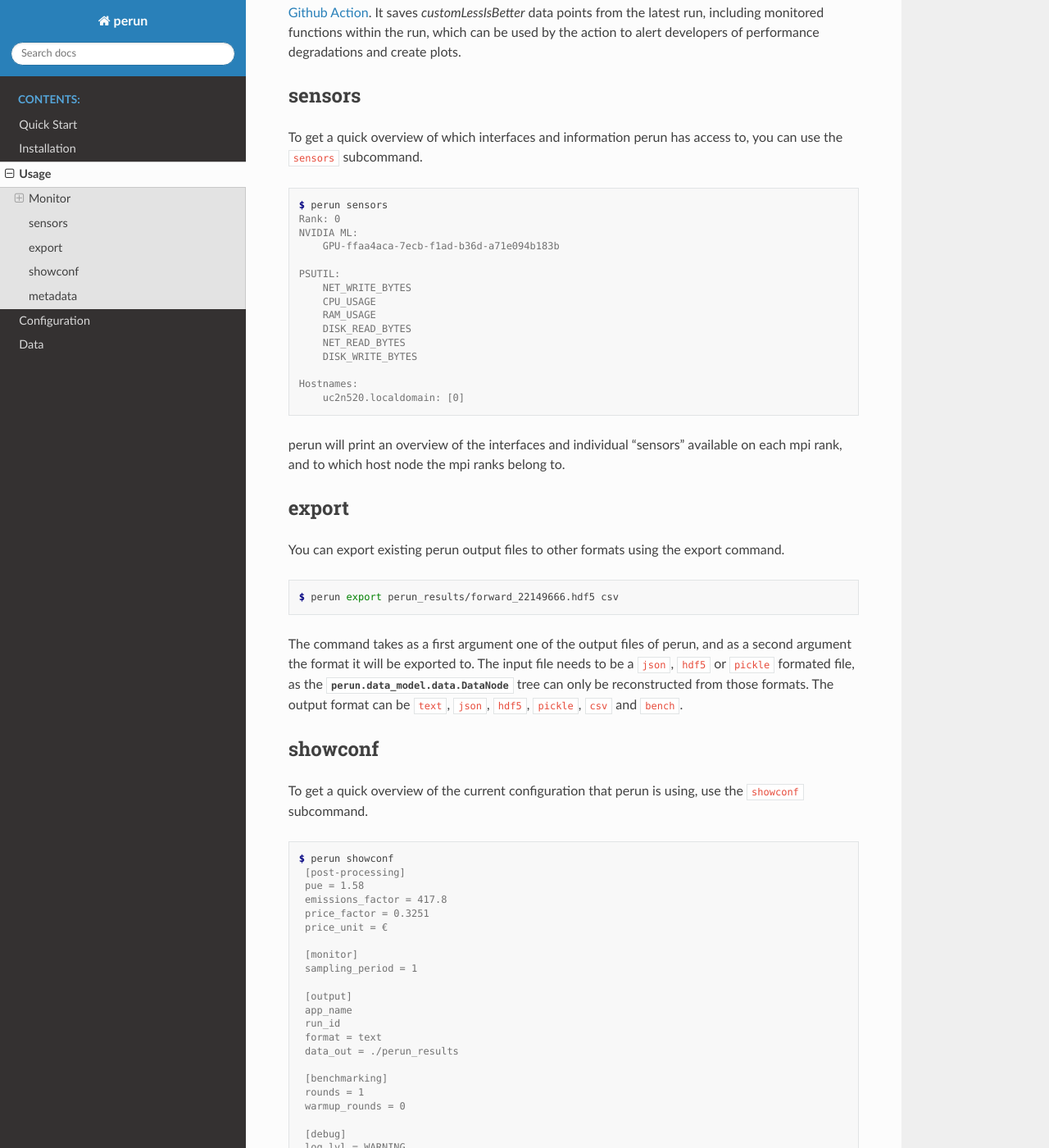
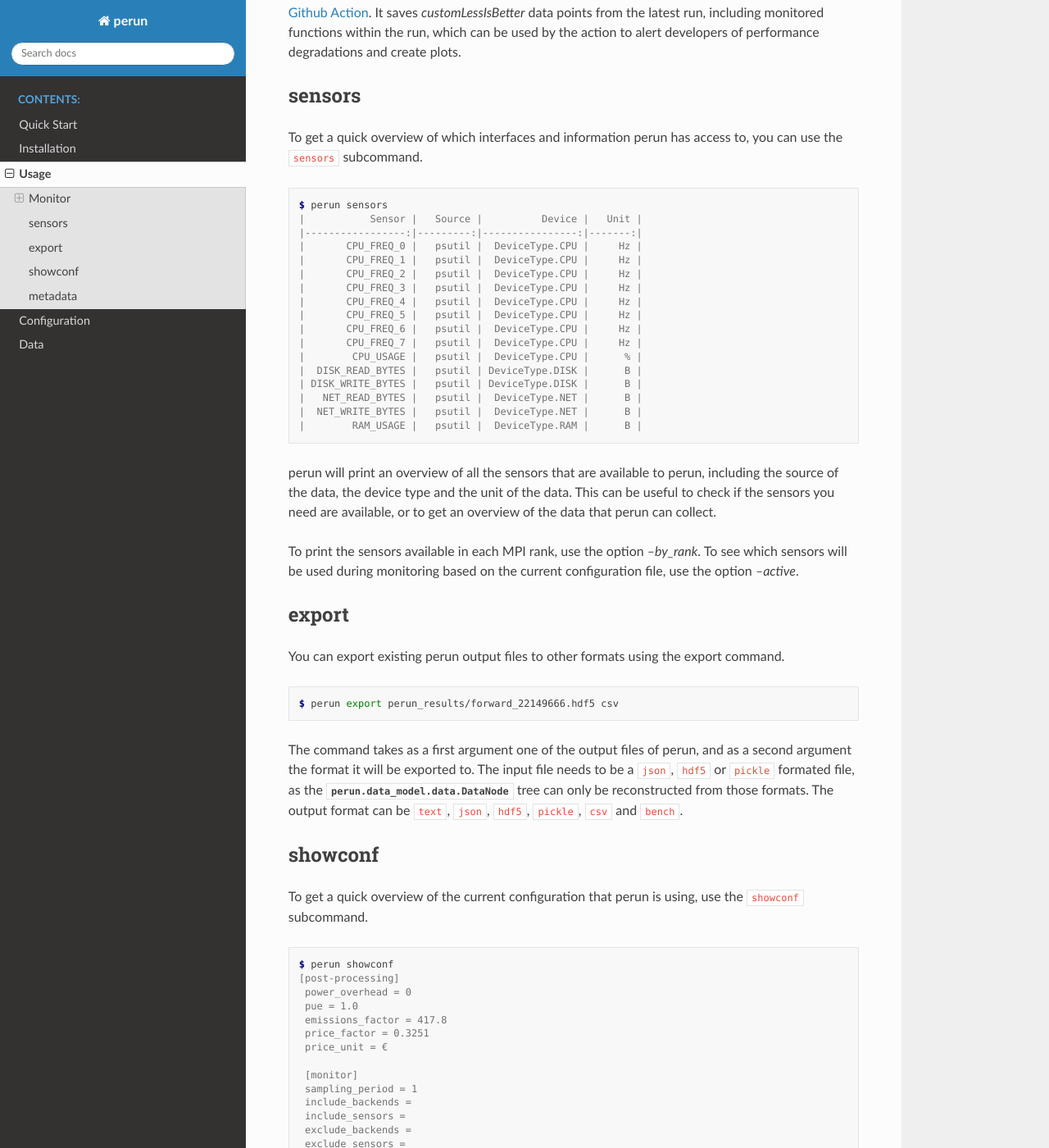
Before and after one commit to Helmholtz-AI-Energy/perun, a Sphinx documentation site: the page built from docs/usage.rst, in a window 1280 px wide and 1400 px high, scrolled down 3787 px. Shown: the whole window at 82% size. Built offline with Sphinx 7.4.7 and the Read the Docs theme 2.0.0, drawn with Linux system fonts in a browser that asks for light colours; some of the changed text lies outside the part shown.

Commit message:
docs: updated docs

```diff
--- a/docs/configuration.rst
+++ b/docs/configuration.rst
@@ -20,7 +20,10 @@
     "post-processing", "price_factor", 0.3251, "Power to Currency conversion factor (Currency/kWh). Calculated for each run. Source : https://www.stromauskunft.de/strompreise/"
     "post-processing", "price_unit", €, "Currency Icon"
     "monitor", "sampling_period", 1, "Seconds between measurements"
-    "monitor", "sensors", "", "List of sensors to monitor. If **None**, all available sensors will be monitored."
+    "monitor", "include_backends", "", "Space separated list of backends to include during monitoring. If empty, all backends will be included. Cannot be used together with `exclude_backends`."
+    "monitor", "exclude_backends", "", "Space separated list of backends to exclude during monitoring. If empty, all backends will be included. Cannot be used together with `include_backends`."
+    "monitor", "include_sensors", "", "Space separated list of sensors to include during monitoring. If empty, all sensors will be included. Cannot be used together with `exclude_sensors`."
+    "monitor", "exclude_sensors", "", "Space separated list of sensors to exclude during monitoring. If empty, all sensors will be included. Cannot be used together with `include_sensors`."
     "output", "app_name", None, "Name to identify the app. If **None**, name will be based on the file or function name."
     "output", "run_id", None, "ID of the current run. If **None**, the current date and time will be used. If **SLURM**, perun will look for the environmental variable **SLURM_JOB_ID** and use that."
     "output", "format", "text", "Output report format [text, pickle, csv, hdf5, json, bench]"
--- a/docs/usage.rst
+++ b/docs/usage.rst
@@ -157,22 +157,26 @@
 .. code-block:: console
 
     $ perun sensors
-    Rank: 0
-    NVIDIA ML:
-        GPU-ffaa4aca-7ecb-f1ad-b36d-a71e094b183b
+    |           Sensor |   Source |          Device |   Unit |
+    |-----------------:|---------:|----------------:|-------:|
+    |       CPU_FREQ_0 |   psutil |  DeviceType.CPU |     Hz |
+    |       CPU_FREQ_1 |   psutil |  DeviceType.CPU |     Hz |
+    |       CPU_FREQ_2 |   psutil |  DeviceType.CPU |     Hz |
+    |       CPU_FREQ_3 |   psutil |  DeviceType.CPU |     Hz |
+    |       CPU_FREQ_4 |   psutil |  DeviceType.CPU |     Hz |
+    |       CPU_FREQ_5 |   psutil |  DeviceType.CPU |     Hz |
+    |       CPU_FREQ_6 |   psutil |  DeviceType.CPU |     Hz |
+    |       CPU_FREQ_7 |   psutil |  DeviceType.CPU |     Hz |
+    |        CPU_USAGE |   psutil |  DeviceType.CPU |      % |
+    |  DISK_READ_BYTES |   psutil | DeviceType.DISK |      B |
+    | DISK_WRITE_BYTES |   psutil | DeviceType.DISK |      B |
+    |   NET_READ_BYTES |   psutil |  DeviceType.NET |      B |
+    |  NET_WRITE_BYTES |   psutil |  DeviceType.NET |      B |
+    |        RAM_USAGE |   psutil |  DeviceType.RAM |      B |
 
-    PSUTIL:
-        NET_WRITE_BYTES
-        CPU_USAGE
-        RAM_USAGE
-        DISK_READ_BYTES
-        NET_READ_BYTES
-        DISK_WRITE_BYTES
+perun will print an overview of all the sensors that are available to perun, including the source of the data, the device type and the unit of the data. This can be useful to check if the sensors you need are available, or to get an overview of the data that perun can collect.
 
-    Hostnames:
-        uc2n520.localdomain: [0]
-
-perun will print an overview of the interfaces and individual "sensors" available on each mpi rank, and to which host node the mpi ranks belong to.
+To print the sensors available in each MPI rank, use the option `--by_rank`. To see which sensors will be used during monitoring based on the current configuration file, use the option `--active`.
 
 
 export
@@ -197,14 +201,19 @@
 .. code-block:: console
 
    $ perun showconf
-    [post-processing]
-    pue = 1.58
+   [post-processing]
+    power_overhead = 0
+    pue = 1.0
     emissions_factor = 417.8
     price_factor = 0.3251
     price_unit = €
 
     [monitor]
     sampling_period = 1
+    include_backends =
+    include_sensors =
+    exclude_backends =
+    exclude_sensors =
 
     [output]
     app_name
@@ -215,9 +224,19 @@
     [benchmarking]
     rounds = 1
     warmup_rounds = 0
+    metrics = runtime,energy
+    region_metrics = runtime,power
+
+    [benchmarking.units]
+    joule = k
+    second =
+    percent =
+    watt =
+    byte = G
 
     [debug]
     log_lvl = WARNING
+
 
 The command will print the current perun configuration in ``.ini`` format, which can be used as a starting point for your own ``.perun.ini`` file.
 
```
Also changed, not shown: 2 other files.
